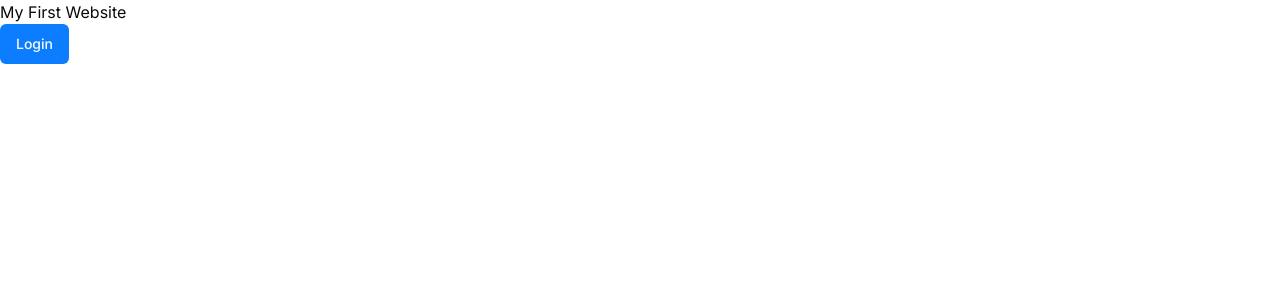
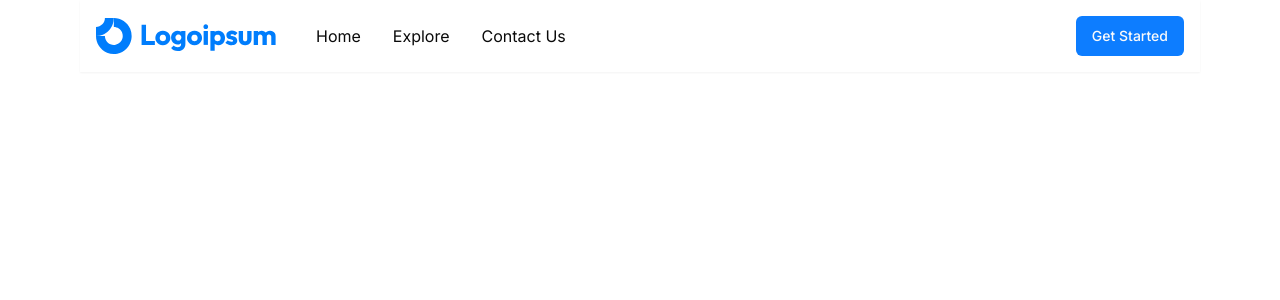
Before and after one commit to param2201/Doctor-Appointment-Web-App, a Next.js app in the folder doctor-appointment-web-app/: page / in a window 1280 px wide. Shown: the top 300 px of the page. Built offline with nearby package versions, Linux system fonts and the light colour scheme.

Commit message:
added haeder

```diff
--- /dev/null
+++ b/doctor-appointment-web-app/app/_components/Header.jsx
@@ -0,0 +1,44 @@
+import { Button } from '@/components/ui/button'
+import Image from 'next/image'
+import Link from 'next/link'
+import React from 'react'
+
+function Header() {
+    const Menu=[
+        {
+            id:1,
+            name:'Home',
+            path:'/'
+        },
+        {
+            id:2,
+            name:'Explore',
+            path:'/'
+        },
+        {
+            id:3,
+            name:'Contact Us',
+            path:'/'
+        },
+    ]
+  return (
+    <div className='flex items-center justify-between p-4 shadow-sm'>
+        <div className='flex items-center gap-10'>
+            <Image src='/logo.svg' alt='logo'
+            width={180} height={80}
+            />
+            <ul className='md:flex gap-8 hidden'>
+                {Menu.map((item,index)=>(
+                    <Link href={item.path}>
+                    <li className='hover:text-primary cursor-pointer hover:scale-105
+                    transition-all ease-in-out'>{item.name}</li>
+                    </Link>
+                ))}
+            </ul>
+        </div>
+        <Button>Get Started</Button>
+    </div>
+  )
+}
+
+export default Header
--- a/doctor-appointment-web-app/app/layout.js
+++ b/doctor-appointment-web-app/app/layout.js
@@ -1,5 +1,6 @@
 import { Inter } from "next/font/google";
 import "./globals.css";
+import Header from "./_components/Header";
 
 const inter = Inter({ subsets: ["latin"] });
 
@@ -11,7 +12,12 @@
 export default function RootLayout({ children }) {
   return (
     <html lang="en">
-      <body className={inter.className}>{children}</body>
+      <body className={inter.className}>
+        <div className="md:px-20">
+        <Header/>
+        {children}
+        </div>
+        </body>
     </html>
   );
 }
--- a/doctor-appointment-web-app/app/page.js
+++ b/doctor-appointment-web-app/app/page.js
@@ -4,8 +4,7 @@
 export default function Home() {
   return (
     <div>
-      <h2>My First Website</h2>
-      <Button>Login</Button>
+
     </div>
   );
 }
```
Also changed, not shown: doctor-appointment-web-app/public/logo.svg (added).
